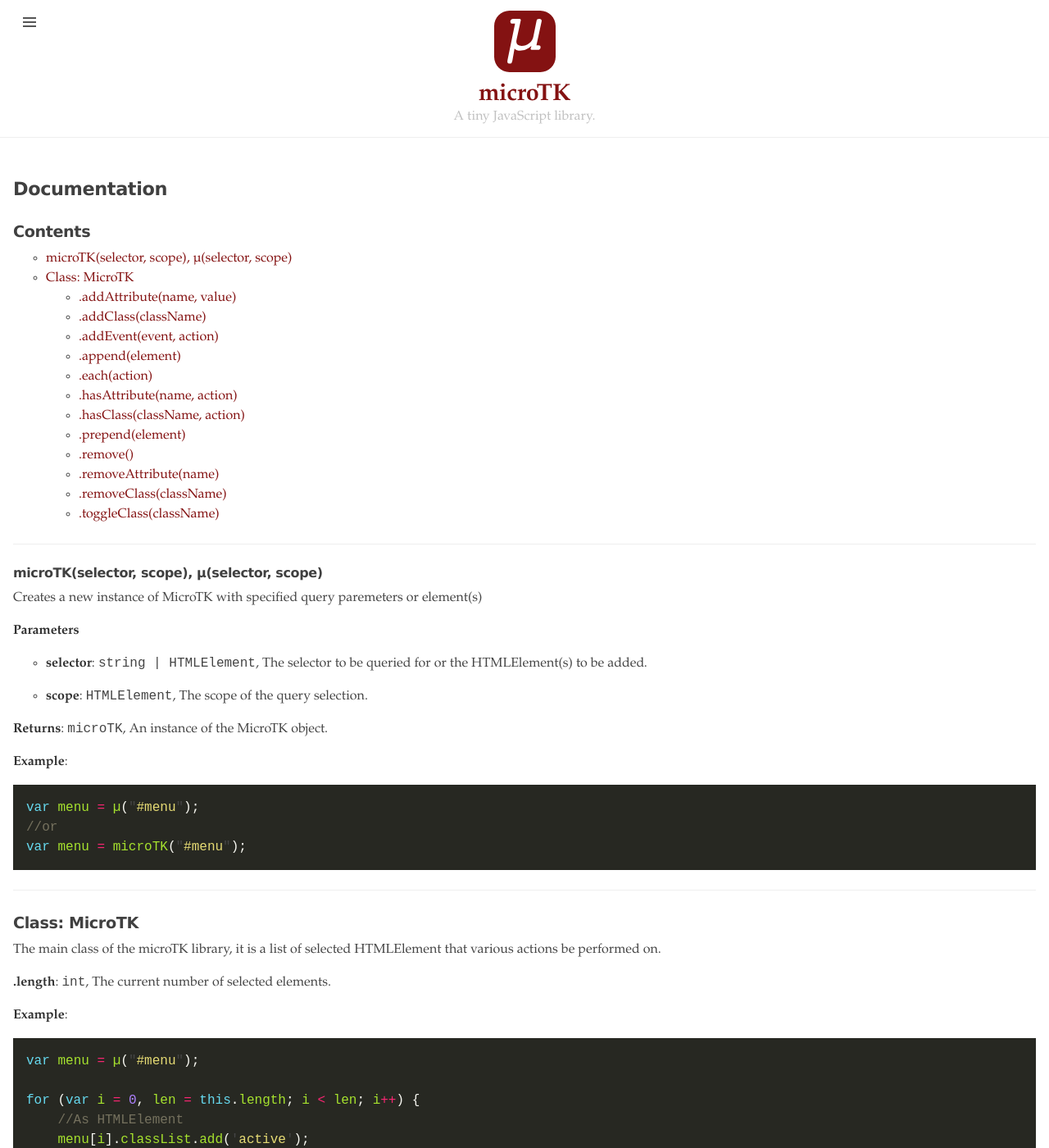
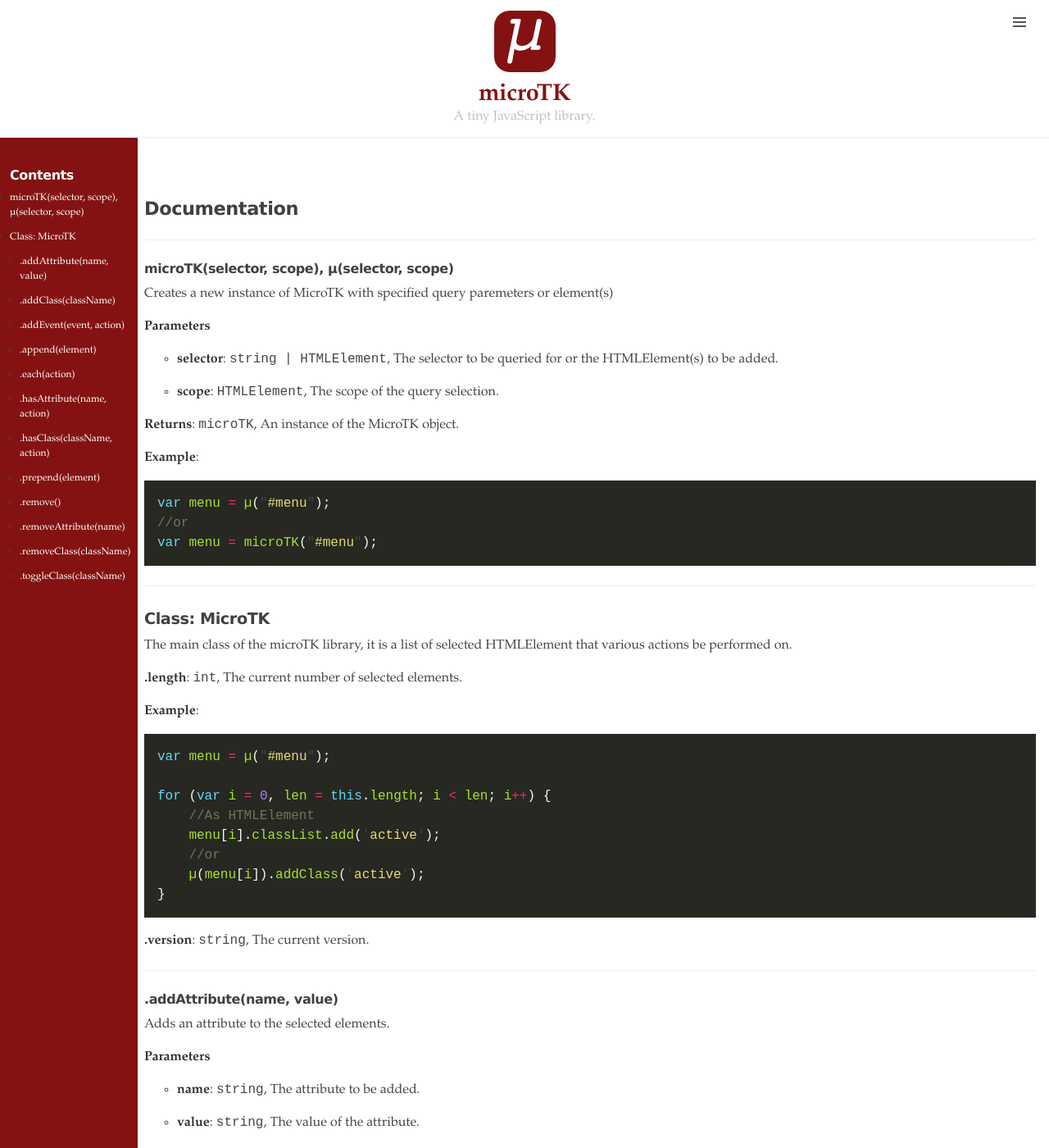
Before and after one commit to microTK/microTK.github.io, a Jekyll site: the page built from documentation.md, in a window 1280 px wide and 1400 px high. Shown: the whole window at 82% size. Built offline with Jekyll 4.4.1, drawn with Linux system fonts in a browser that asks for light colours.

Commit message:
layout changes on documentation page

```diff
--- /dev/null
+++ b/_layouts/documentation.html
@@ -0,0 +1,6 @@
+---
+layout: default
+---
+<div class="documentation">
+  {{ content }}
+</div>
--- a/assets/css/ed.css
+++ b/assets/css/ed.css
@@ -365,7 +365,7 @@ img.masthead-image {
   position: fixed;
   top: 0;
   bottom: 0;
-  left: -14rem;
+  right: -14rem;
   width: 14rem;
   visibility: hidden;
   overflow-y: auto;
@@ -440,13 +440,14 @@ a.sidebar-nav-item:focus {
 .sidebar-toggle {
   position: absolute;
   top:  .8rem;
-  left: 1rem;
+  right: 1rem;
   display: block;
   padding: .25rem .75rem;
   color: #505050;
   background-color: #fff;
   border-radius: .25rem;
   cursor: pointer;
+  z-index: 10;
 }
 
 .sidebar-toggle:before {
@@ -521,9 +522,9 @@ a.sidebar-nav-item:focus {
 #sidebar-checkbox:checked ~ .sidebar,
 #sidebar-checkbox:checked ~ .wrap,
 #sidebar-checkbox:checked ~ .sidebar-toggle {
-  -webkit-transform: translateX(14rem);
-      -ms-transform: translateX(14rem);
-          transform: translateX(14rem);
+  -webkit-transform: translateX(-14rem);
+      -ms-transform: translateX(-14rem);
+          transform: translateX(-14rem);
 }
 
 /*
@@ -545,9 +546,9 @@ a.sidebar-nav-item:focus {
 .layout-reverse #sidebar-checkbox:checked ~ .sidebar,
 .layout-reverse #sidebar-checkbox:checked ~ .wrap,
 .layout-reverse #sidebar-checkbox:checked ~ .sidebar-toggle {
-  -webkit-transform: translateX(-14rem);
-      -ms-transform: translateX(-14rem);
-          transform: translateX(-14rem);
+  -webkit-transform: translateX(14rem);
+      -ms-transform: translateX(14rem);
+          transform: translateX(14rem);
 }
 
 
@@ -701,6 +702,61 @@ div.toc {
   margin-bottom: 4rem;
 }
 
+@media (min-width: 30em) {
+  .masthead{
+    position: fixed;
+    top: 0;
+    left: 0;
+    right: 0;
+    background-color: white;
+    z-index: 5;
+  }
+
+  .page{
+    padding-top: 15em;
+    padding-left: 10em;
+  }
+
+  .page section.toc{
+    font-size: .75rem;
+    background-color: #841212;
+    overflow: auto;
+    padding: 1em;
+    position: fixed;
+    width: 14em;
+    bottom: 0;
+    left: 0;
+    top: 14em;
+    overflow-y: scroll;
+    overflow-x: hidden;
+    z-index: 5;
+  }
+
+  h3.toc {
+    color: #fff;
+  }
+
+  .page #markdown-toc a{
+    font-weight: normal;
+    color: #fff;
+  }
+  .page ul#markdown-toc{
+    padding-left: 0;
+  }
+
+  .page ul#markdown-toc li {
+    padding-bottom: 1em;
+  }
+
+  .page ul#markdown-toc ul{
+    padding-top: 1em;
+    padding-left: 1em;
+  }
+
+  .page ul#markdown-toc ul li{
+    padding-bottom: 1em;
+  }
+}
 
 /* Poem styles */
 
--- a/documentation.md
+++ b/documentation.md
@@ -4,13 +4,21 @@ title: Documentation
 author: Todd Henderson
 ---
 
-## Contents
-{:.no_toc}
+<section id='table-of-contents' class='toc'>
+  <header>
+    <h3 class='toc'>Contents</h3>
+  </header>
+<div id='drawer' markdown='1'>
+*  Auto generated table of contents
+{:toc}
+</div>
+</section><!-- /#table-of-contents -->
 
-* ToC
-{:toc}
+
 
 ---
+{:toc_devider}
+
 
 ### microTK(selector, scope), µ(selector, scope)
 
```
Also changed, not shown: index.md (+1 -1 lines).
